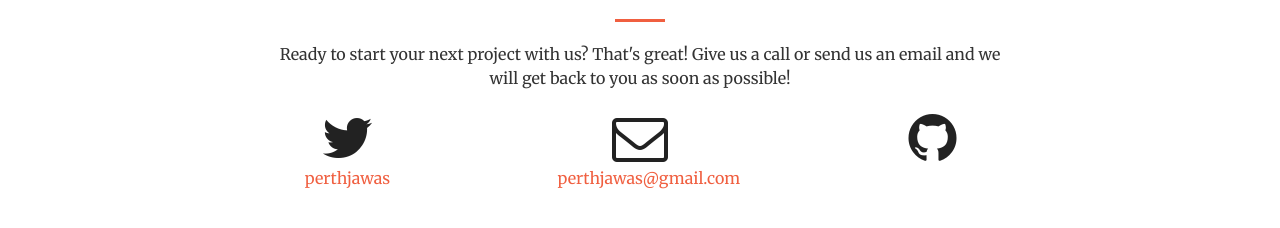
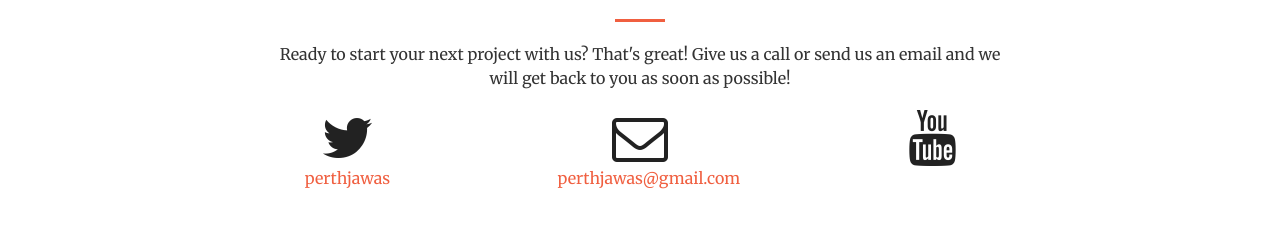
Before and after one commit to skitau/perthjawas.com, a Jekyll site: the page built from index.html, in a window 1280 px wide and 900 px high, scrolled down 1981 px. Shown: the part 590-818 px from the top of the window. Built offline with Jekyll 4.4.1, drawn with Linux system fonts in a browser that asks for light colours.

Commit message:
Update contact.html

```diff
--- a/_includes/contact.html
+++ b/_includes/contact.html
@@ -20,7 +20,7 @@
         </div>
         <div class="col-lg-2 col-lg-offset-1 text-center">
             <a href="https://github.com/{{ site.github_username }}">
-            <i class="fa fa-github fa-3x wow bounceIn" data-wow-delay=".1s"></i>
+            <i class="fa fa-youtube fa-3x wow bounceIn" data-wow-delay=".1s"></i>
                 <p>{{ site.github_username }}</p>
             </a>
         </div>
```
